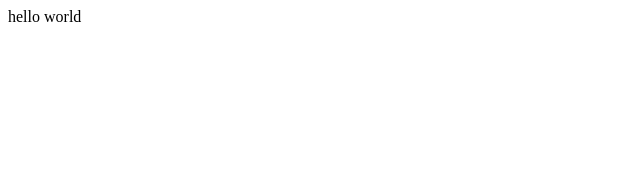
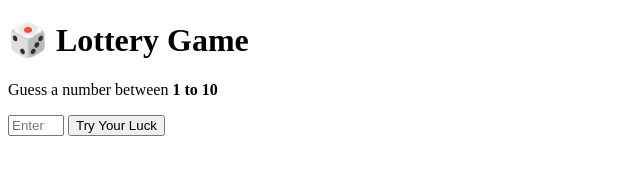
Before and after one commit to Vaishnavi-2812/Lottery-Game, a plain HTML site: page index.html in a window 1280 px wide. Shown: the whole page, without its empty margins (0-640 px from the left). Drawn offline with Linux system fonts and the light colour scheme.

Commit message:
add new structure

```diff
--- a/index.html
+++ b/index.html
@@ -1 +1,24 @@
-<P>hello world</P>
+<!DOCTYPE html>
+<html lang="en">
+<head>
+    <meta charset="UTF-8">
+    <title>Lottery Game</title>
+    <link rel="stylesheet" href="style.css">
+</head>
+<body>
+
+<div class="container">
+    <h1>🎲 Lottery Game</h1>
+
+    <p>Guess a number between <strong>1 to 10</strong></p>
+
+    <input type="number" id="userNum" min="1" max="10" placeholder="Enter number">
+
+    <button onclick="playGame()">Try Your Luck</button>
+
+    <h2 id="result"></h2>
+</div>
+
+<script src="script.js"></script>
+</body>
+</html>
```
